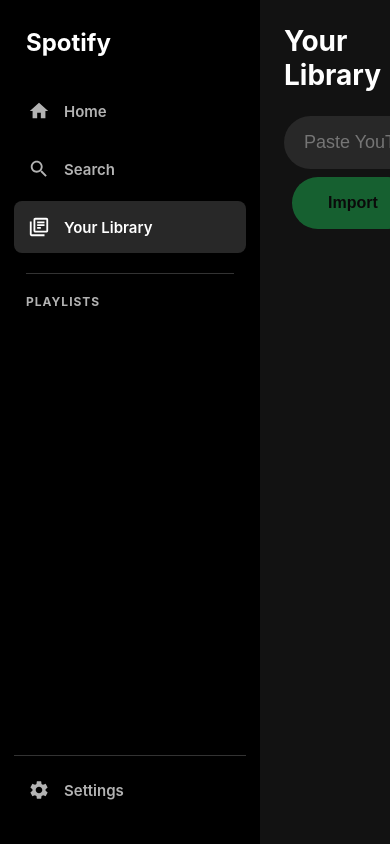
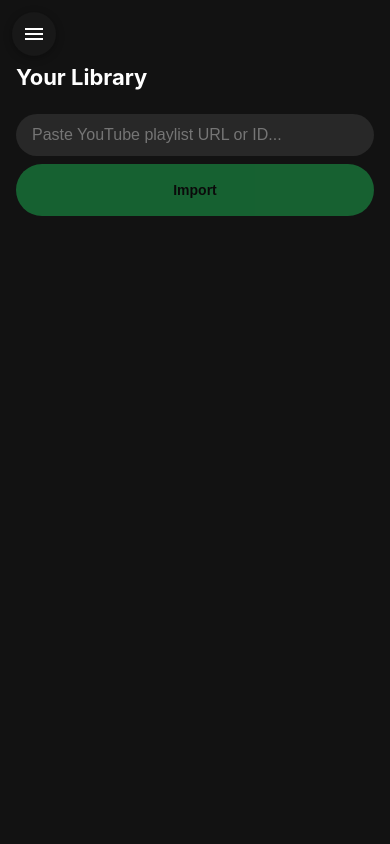
Before and after one commit to gcoadour/youtube-tesla, a React (Vite) app: page /#/library in a window 390 px wide. Built offline with nearby package versions, Linux system fonts and the light colour scheme.

Commit message:
Make app responsive - sidebar drawer on mobile, compact NPB, adaptive grids

```diff
--- a/src/components/Layout/Layout.tsx
+++ b/src/components/Layout/Layout.tsx
@@ -1,15 +1,22 @@
+import { useState } from 'react'
 import { Outlet } from 'react-router-dom'
 import Sidebar from './Sidebar'
 import NowPlayingBar from './NowPlayingBar'
 import { useYouTubePlayer } from '../../hooks/useYouTubePlayer'
+import { MenuIcon } from '../common/Icons'
 
 export default function Layout() {
   useYouTubePlayer()
+  const [sidebarOpen, setSidebarOpen] = useState(false)
 
   return (
-    <div className="layout">
-      <Sidebar />
-      <main className="main-content">
+    <div className={`layout ${sidebarOpen ? 'sidebar-open' : ''}`}>
+      <button className="sidebar-toggle" onClick={() => setSidebarOpen(!sidebarOpen)} aria-label="Menu">
+        <MenuIcon size={24} />
+      </button>
+      <div className="sidebar-backdrop" onClick={() => setSidebarOpen(false)} />
+      <Sidebar onClose={() => setSidebarOpen(false)} />
+      <main className="main-content" onClick={() => setSidebarOpen(false)}>
         <Outlet />
       </main>
       <div id="youtube-player" style={{ display: 'none' }} />
--- a/src/components/Layout/NowPlayingBar.tsx
+++ b/src/components/Layout/NowPlayingBar.tsx
@@ -8,13 +8,17 @@
   const currentTrack = usePlayerStore((s) => s.currentTrack)
   const likedTracks = usePlayerStore((s) => s.likedTracks)
   const toggleLikeTrack = usePlayerStore((s) => s.toggleLikeTrack)
+  const progress = usePlayerStore((s) => s.progress)
+  const duration = usePlayerStore((s) => s.duration)
 
   if (!currentTrack) return null
 
   const isLiked = likedTracks.has(currentTrack.id)
+  const percent = duration ? (progress / duration) * 100 : 0
 
   return (
-    <footer className="now-playing-bar">
+    <footer className="now-playing-bar" style={{ '--npb-progress': `${percent}%` } as React.CSSProperties}>
+      <div className="npb-progress-track" />
       <div className="npb-left">
         <img
           className="npb-cover"
--- a/src/components/Layout/Sidebar.tsx
+++ b/src/components/Layout/Sidebar.tsx
@@ -1,13 +1,22 @@
 import { NavLink } from 'react-router-dom'
 import { usePlayerStore } from '../../store/playerStore'
-import { HomeIcon, SearchIcon, LibraryIcon, SettingsIcon } from '../common/Icons'
+import { HomeIcon, SearchIcon, LibraryIcon, SettingsIcon, CloseIcon } from '../common/Icons'
 
-export default function Sidebar() {
+interface Props {
+  onClose?: () => void
+}
+
+export default function Sidebar({ onClose }: Props) {
   const playlists = usePlayerStore((s) => s.playlists)
 
   return (
     <aside className="sidebar">
-      <div className="sidebar-logo">Spotify</div>
+      <div className="sidebar-header">
+        <div className="sidebar-logo">Spotify</div>
+        <button className="sidebar-close" onClick={onClose} aria-label="Close menu">
+          <CloseIcon size={24} />
+        </button>
+      </div>
       <nav className="sidebar-nav">
         <NavLink to="/" className={({ isActive }) => `nav-item ${isActive ? 'active' : ''}`}>
           <HomeIcon size={22} />
--- a/src/components/common/Icons.tsx
+++ b/src/components/common/Icons.tsx
@@ -131,6 +131,22 @@
   )
 }
 
+export function MenuIcon({ size = 24, className }: IconProps) {
+  return (
+    <svg width={size} height={size} viewBox="0 0 24 24" fill="currentColor" className={className}>
+      <path d="M3 18h18v-2H3v2zm0-5h18v-2H3v2zm0-7v2h18V6H3z" />
+    </svg>
+  )
+}
+
+export function CloseIcon({ size = 24, className }: IconProps) {
+  return (
+    <svg width={size} height={size} viewBox="0 0 24 24" fill="currentColor" className={className}>
+      <path d="M19 6.41L17.59 5 12 10.59 6.41 5 5 6.41 10.59 12 5 17.59 6.41 19 12 13.41 17.59 19 19 17.59 13.41 12z" />
+    </svg>
+  )
+}
+
 export function SettingsIcon({ size = 24, className }: IconProps) {
   return (
     <svg width={size} height={size} viewBox="0 0 24 24" fill="currentColor" className={className}>
--- a/src/index.css
+++ b/src/index.css
@@ -731,3 +731,350 @@
   font-size: 13px;
   width: 100%;
 }
+
+/* ==============================
+   Responsive Design
+   ============================== */
+
+/* Sidebar toggle (hidden on desktop) */
+.sidebar-toggle {
+  display: none;
+  position: fixed;
+  top: 12px;
+  left: 12px;
+  z-index: 30;
+  width: 44px;
+  height: 44px;
+  border-radius: 50%;
+  background: var(--bg-elevated);
+  align-items: center;
+  justify-content: center;
+  color: var(--text-primary);
+  box-shadow: 0 2px 8px rgba(0,0,0,0.3);
+}
+
+.sidebar-backdrop {
+  display: none;
+  position: fixed;
+  inset: 0;
+  background: rgba(0,0,0,0.6);
+  z-index: 9;
+  opacity: 0;
+  transition: opacity 200ms ease;
+  pointer-events: none;
+}
+
+.sidebar-open .sidebar-backdrop {
+  opacity: 1;
+  pointer-events: auto;
+}
+
+/* Sidebar header (logo + close) */
+.sidebar-header {
+  display: flex;
+  align-items: center;
+  justify-content: space-between;
+  margin-bottom: 28px;
+}
+
+.sidebar-header .sidebar-logo {
+  padding: 0 12px;
+  margin-bottom: 0;
+}
+
+.sidebar-close {
+  display: none;
+  width: 44px;
+  height: 44px;
+  align-items: center;
+  justify-content: center;
+  color: var(--text-secondary);
+  border-radius: 50%;
+  transition: color var(--transition);
+}
+
+.sidebar-close:hover {
+  color: var(--text-primary);
+}
+
+/* Progress track indicator (mobile) */
+.npb-progress-track {
+  position: absolute;
+  top: 0;
+  left: 0;
+  height: 3px;
+  background: var(--accent);
+  width: var(--npb-progress, 0%);
+  transition: width 100ms linear;
+  display: none;
+}
+
+/* Tablet */
+@media (max-width: 1023px) {
+  .main-content {
+    padding: 20px;
+  }
+
+  .playlist-grid {
+    grid-template-columns: repeat(auto-fill, minmax(170px, 1fr));
+    gap: 16px;
+  }
+
+  .playlist-card {
+    padding: 16px;
+  }
+
+  .playlist-view-header {
+    gap: 20px;
+  }
+
+  .playlist-view-cover {
+    width: 160px;
+    height: 160px;
+  }
+
+  .playlist-view-title {
+    font-size: 28px;
+  }
+}
+
+/* Mobile */
+@media (max-width: 767px) {
+  .sidebar-toggle {
+    display: flex;
+  }
+
+  .sidebar {
+    transform: translateX(-100%);
+    transition: transform 250ms ease;
+    z-index: 20;
+    width: 280px;
+    padding: 20px 14px;
+  }
+
+  .sidebar-open .sidebar {
+    transform: translateX(0);
+  }
+
+  .sidebar-close {
+    display: flex;
+  }
+
+  .sidebar-backdrop {
+    display: block;
+  }
+
+  .main-content {
+    margin-left: 0;
+    padding: 16px;
+    padding-top: 64px;
+    padding-bottom: calc(var(--npb-height) + 16px);
+  }
+
+  .greeting {
+    font-size: 24px;
+    margin-bottom: 16px;
+  }
+
+  .page-title {
+    font-size: 22px;
+    margin-bottom: 16px;
+  }
+
+  .section-title {
+    font-size: 17px;
+    margin-bottom: 12px;
+  }
+
+  .playlist-grid {
+    grid-template-columns: repeat(auto-fill, minmax(140px, 1fr));
+    gap: 12px;
+  }
+
+  .playlist-card {
+    padding: 12px;
+  }
+
+  .playlist-card-title {
+    font-size: 13px;
+  }
+
+  .playlist-view-header {
+    flex-direction: column;
+    align-items: center;
+    text-align: center;
+    gap: 16px;
+  }
+
+  .playlist-view-cover {
+    width: 140px;
+    height: 140px;
+  }
+
+  .playlist-view-title {
+    font-size: 24px;
+  }
+
+  .playlist-view-meta {
+    align-items: center;
+  }
+
+  .play-all-btn {
+    padding: 12px 28px;
+    font-size: 14px;
+  }
+
+  .playlist-tracks-header {
+    display: none;
+  }
+
+  .track-item {
+    gap: 12px;
+    padding: 10px 8px;
+    min-height: 52px;
+  }
+
+  .track-thumb {
+    width: 40px;
+    height: 40px;
+  }
+
+  .col-num {
+    display: none;
+  }
+
+  .col-artist {
+    display: none;
+  }
+
+  .col-duration {
+    width: auto;
+    font-size: 12px;
+  }
+
+  .col-title {
+    gap: 10px;
+  }
+
+  .search-input {
+    padding: 12px 16px;
+    font-size: 16px;
+  }
+
+  .playlist-import {
+    flex-direction: column;
+    align-items: stretch;
+  }
+
+  .playlist-import .btn-primary {
+    margin-left: 0 !important;
+  }
+
+  .library-header {
+    flex-direction: column;
+    align-items: flex-start;
+    gap: 12px;
+  }
+
+  .settings-page {
+    max-width: none;
+  }
+
+  .settings-section {
+    padding: 20px;
+  }
+
+  .settings-input-row {
+    flex-direction: column;
+    gap: 8px;
+  }
+
+  .settings-input-row .btn-primary {
+    width: 100%;
+    text-align: center;
+  }
+
+  .now-playing-bar {
+    height: var(--npb-height);
+    padding: 0 8px;
+  }
+
+  .npb-progress-track {
+    display: block;
+  }
+
+  .npb-left {
+    min-width: 0;
+    width: auto;
+    gap: 10px;
+  }
+
+  .npb-cover {
+    width: 48px;
+    height: 48px;
+  }
+
+  .npb-info {
+    max-width: 110px;
+  }
+
+  .npb-title {
+    font-size: 13px;
+  }
+
+  .npb-artist {
+    font-size: 11px;
+  }
+
+  .npb-like {
+    display: none;
+  }
+
+  .npb-center {
+    max-width: none;
+    flex: 1;
+    gap: 2px;
+  }
+
+  .player-controls {
+    gap: 4px;
+  }
+
+  .player-controls button:first-child,
+  .player-controls button:last-child {
+    display: none;
+  }
+
+  .control-btn {
+    min-width: 32px;
+    min-height: 32px;
+    padding: 4px;
+  }
+
+  .play-btn {
+    padding: 8px;
+  }
+
+  .progress-bar-container {
+    display: none;
+  }
+
+  .npb-right {
+    min-width: 0;
+    width: auto;
+  }
+
+  .volume-control .volume-slider {
+    display: none;
+  }
+
+  .btn-primary {
+    padding: 14px 24px;
+    font-size: 14px;
+  }
+
+  .btn-secondary {
+    padding: 12px 20px;
+    font-size: 14px;
+  }
+}
```
